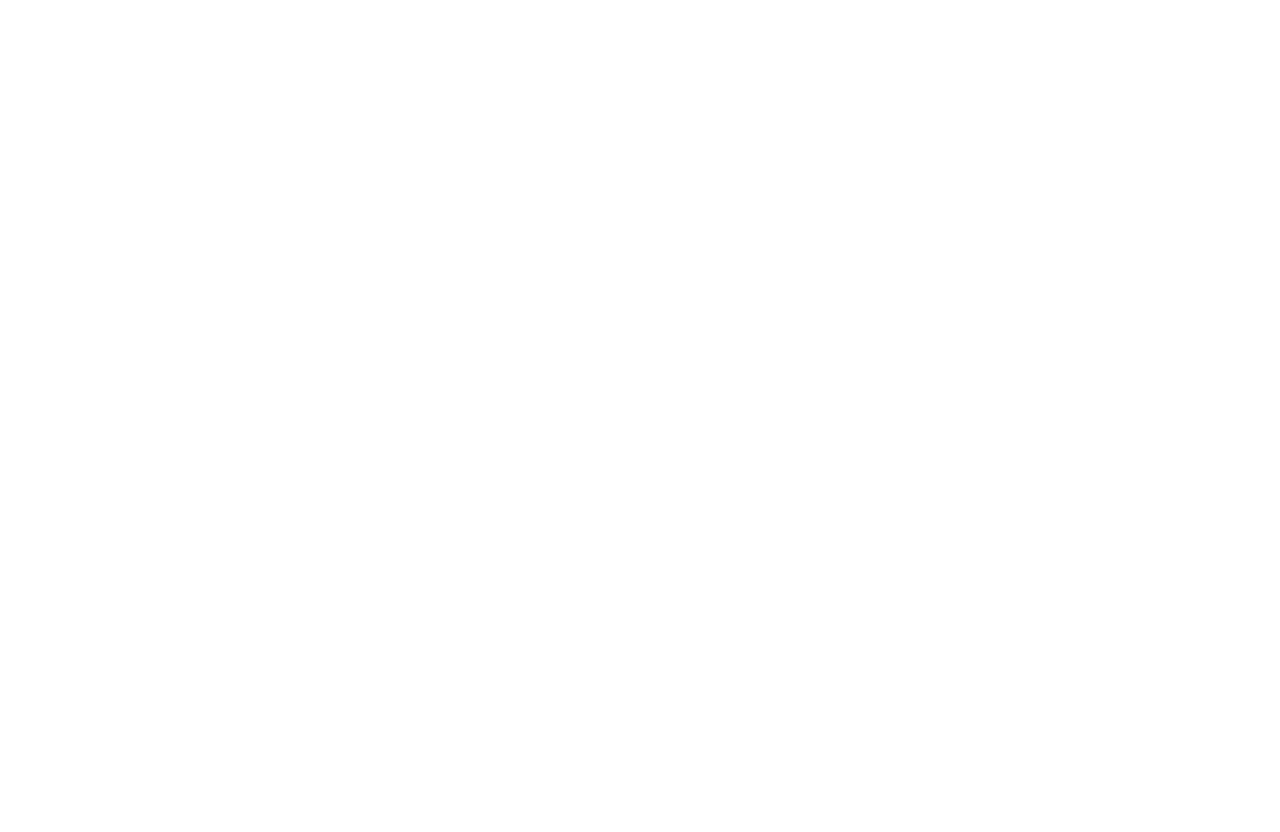
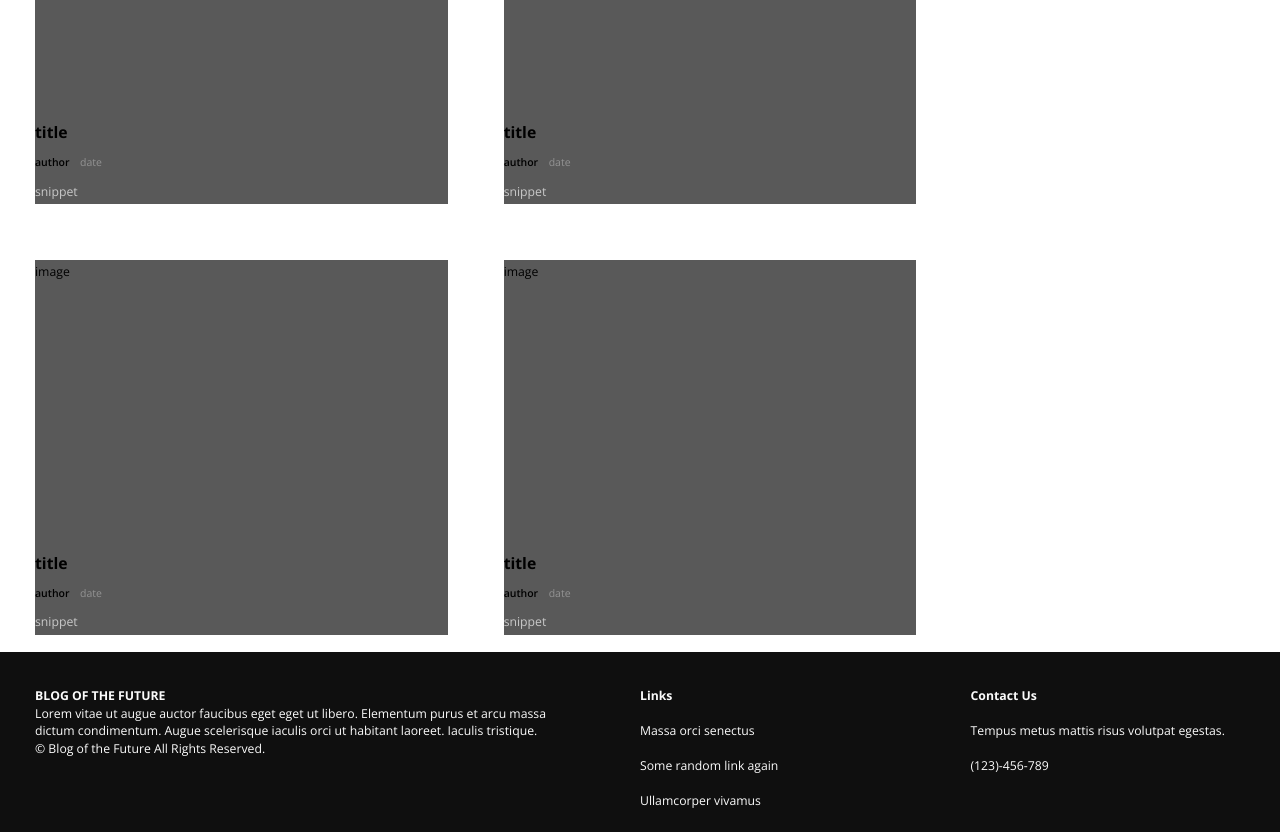
Before and after one commit to rick-mingyu-liu/Blog-With-Auto-ChatGPT-Content, a Next.js app: page / in a window 1280 px wide. Shown: the part 2680-3512 px from the top of the page. Before the commit the page ends 2653 px from the top, so only its background shows below. Built offline with nearby package versions, Linux system fonts and the light colour scheme.

Commit message:
other section built

```diff
--- /dev/null
+++ b/app/(shared)/Other.tsx
@@ -0,0 +1,35 @@
+import React from "react";
+import Card from "./Card";
+
+type Props = {
+
+}
+
+const Other = (props: Props) => {
+    return (
+        <section>
+            {/* header */}
+            <p className="font-bold text-2xl my-8">Other Trending Posts</p>
+            <div className="sm:grid grid-cols-2 gap-16">
+            <Card
+                className="mt-5 bg-wh-500 sm:mt-0"
+                imageHeight="h-80"
+            />
+            <Card
+                className="mt-5 bg-wh-500 sm:mt-0"
+                imageHeight="h-80"
+            />
+            <Card
+                className="mt-5 bg-wh-500 sm:mt-0"
+                imageHeight="h-80"
+            />
+            <Card
+                className="mt-5 bg-wh-500 sm:mt-0"
+                imageHeight="h-80"
+            />
+            </div>
+        </section>
+    );
+};
+
+export default Other;
--- a/app/page.tsx
+++ b/app/page.tsx
@@ -1,6 +1,7 @@
 import Trending from "./(home)/Trending";
 import Tech from "./(home)/Tech";
 import Travel from "./(home)/Travel";
+import Other from "./(shared)/Other";
 
 export default function Home() {
   return (
@@ -10,7 +11,7 @@
           <div className="basis-3/4">
             <Tech />
             <Travel />
-            {/* <Other /> */}
+            <Other />
             <div className="hidden md:block">
               {/* <Subscribe /> */}
             </div>
```
Also changed, not shown: app/(shared)/Subscribe.tsx (added).
